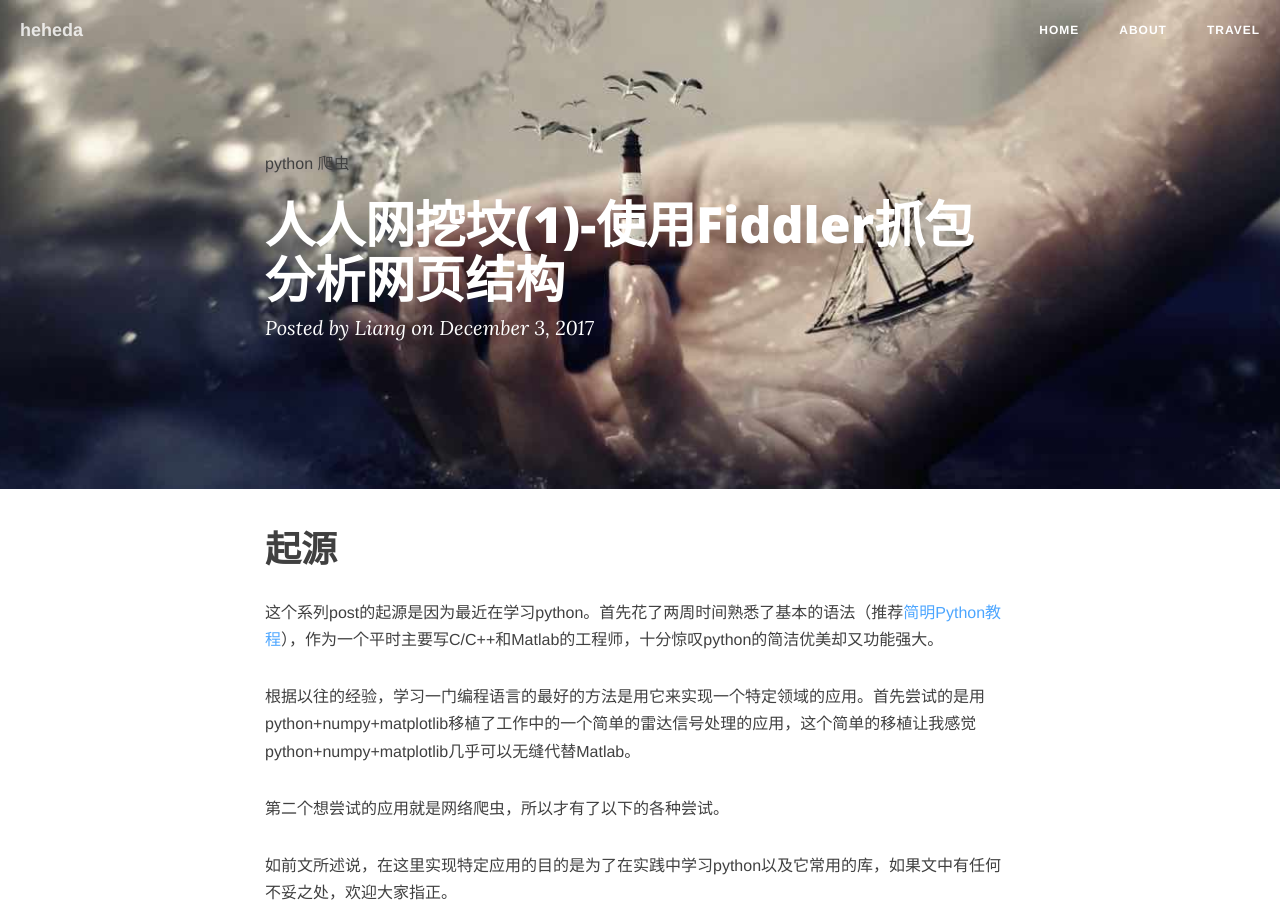
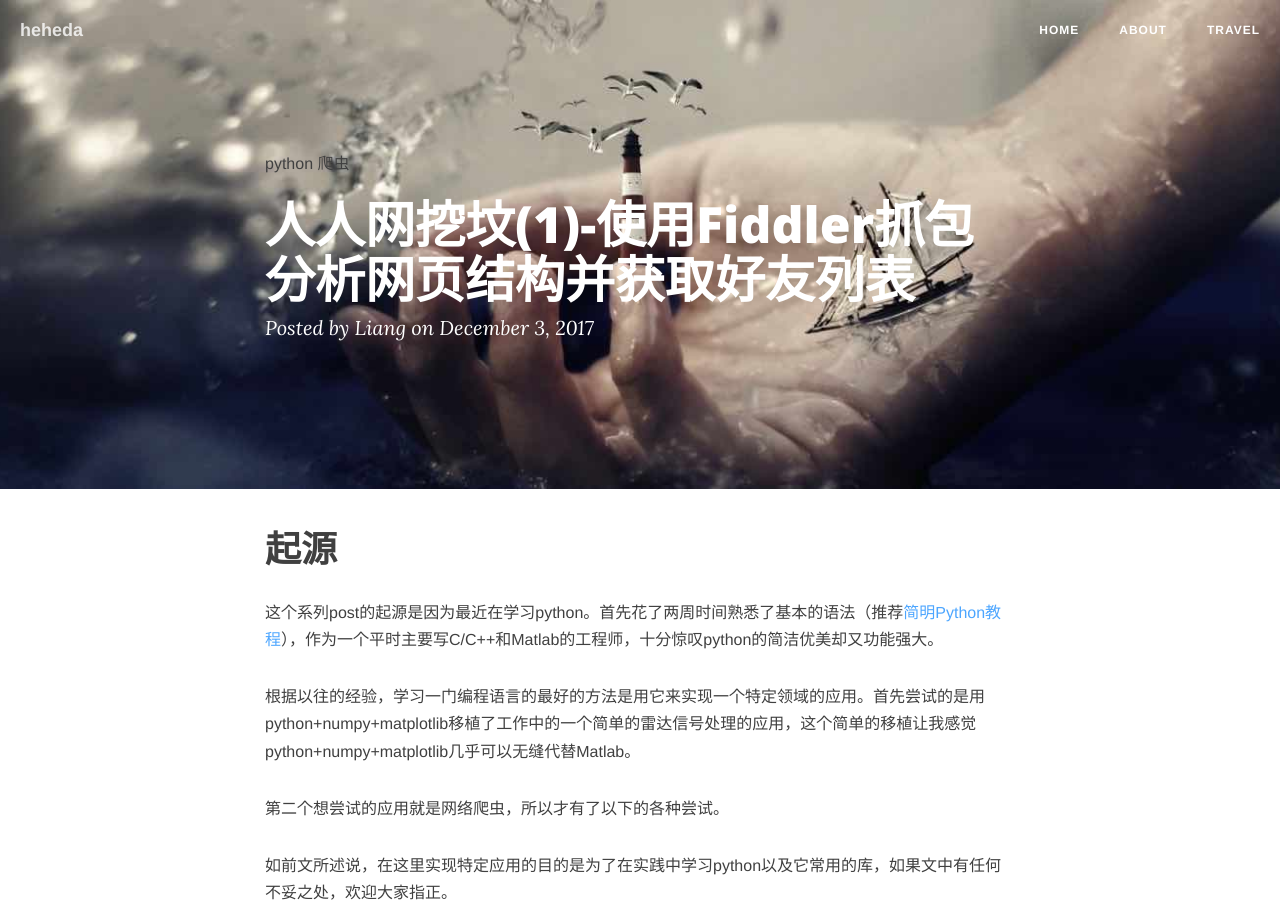
Before and after one commit to liangli2718/liangli2718.github.io, a Jekyll site: the page built from _posts/2017-12-03-renrenSpider(1).md, in a window 1280 px wide and 900 px high. Built offline with Jekyll 4.4.1, drawn with Linux system fonts in a browser that asks for light colours; nearby versions of some CDN libraries; comment, search, counter and statistics services are not loaded.

Commit message:
changed title of renren1

```diff
--- a/_posts/2017-12-03-renrenSpider(1).md
+++ b/_posts/2017-12-03-renrenSpider(1).md
@@ -1,6 +1,6 @@
 ---
 layout: post
-title: 人人网挖坟(1)-使用Fiddler抓包分析网页结构
+title: 人人网挖坟(1)-使用Fiddler抓包分析网页结构并获取好友列表
 categories: [blog ]
 tags: [python,爬虫]
 description:
```
Also changed, not shown: img/2017-11-23/head.png (deleted), img/2017-11-23/pie.png (deleted).
